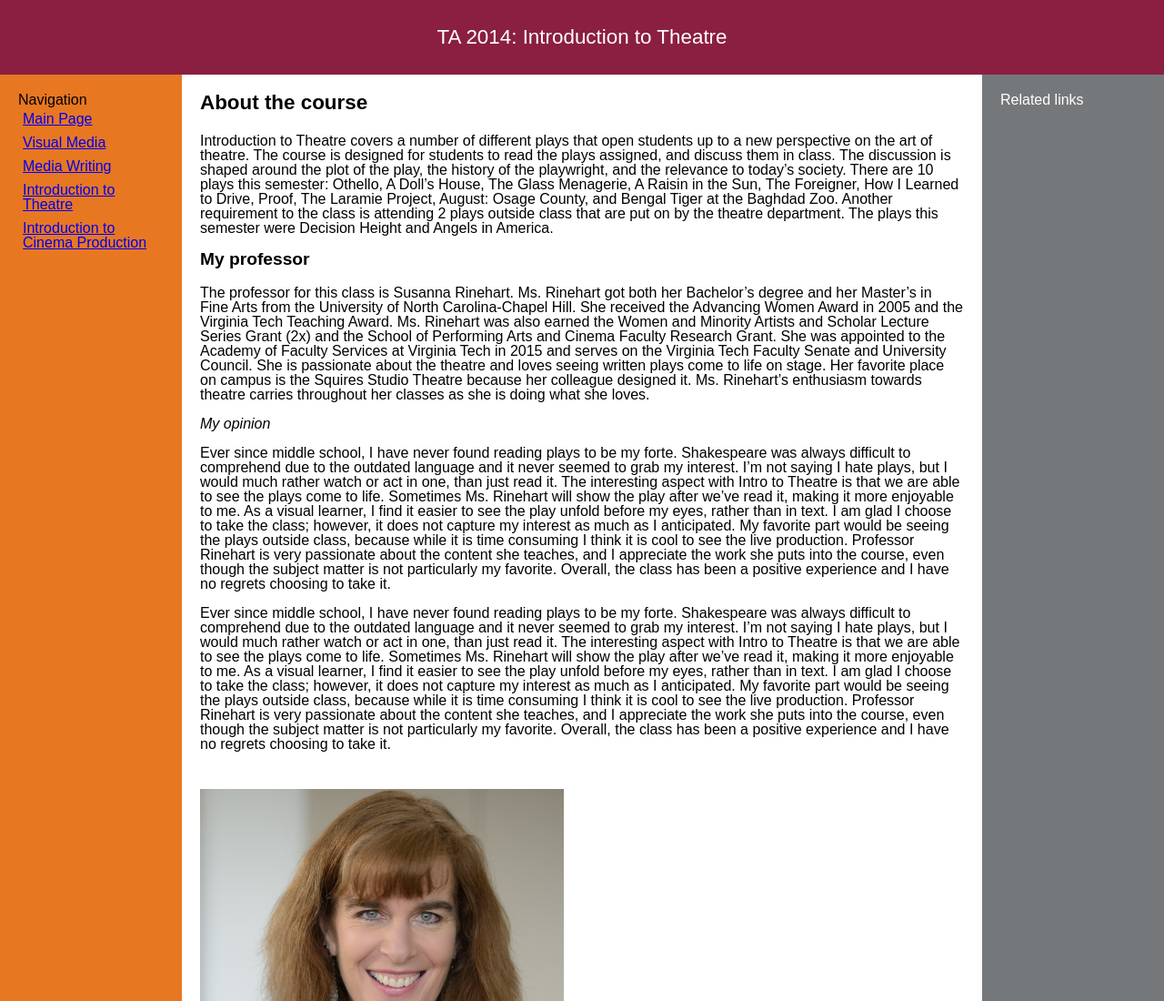
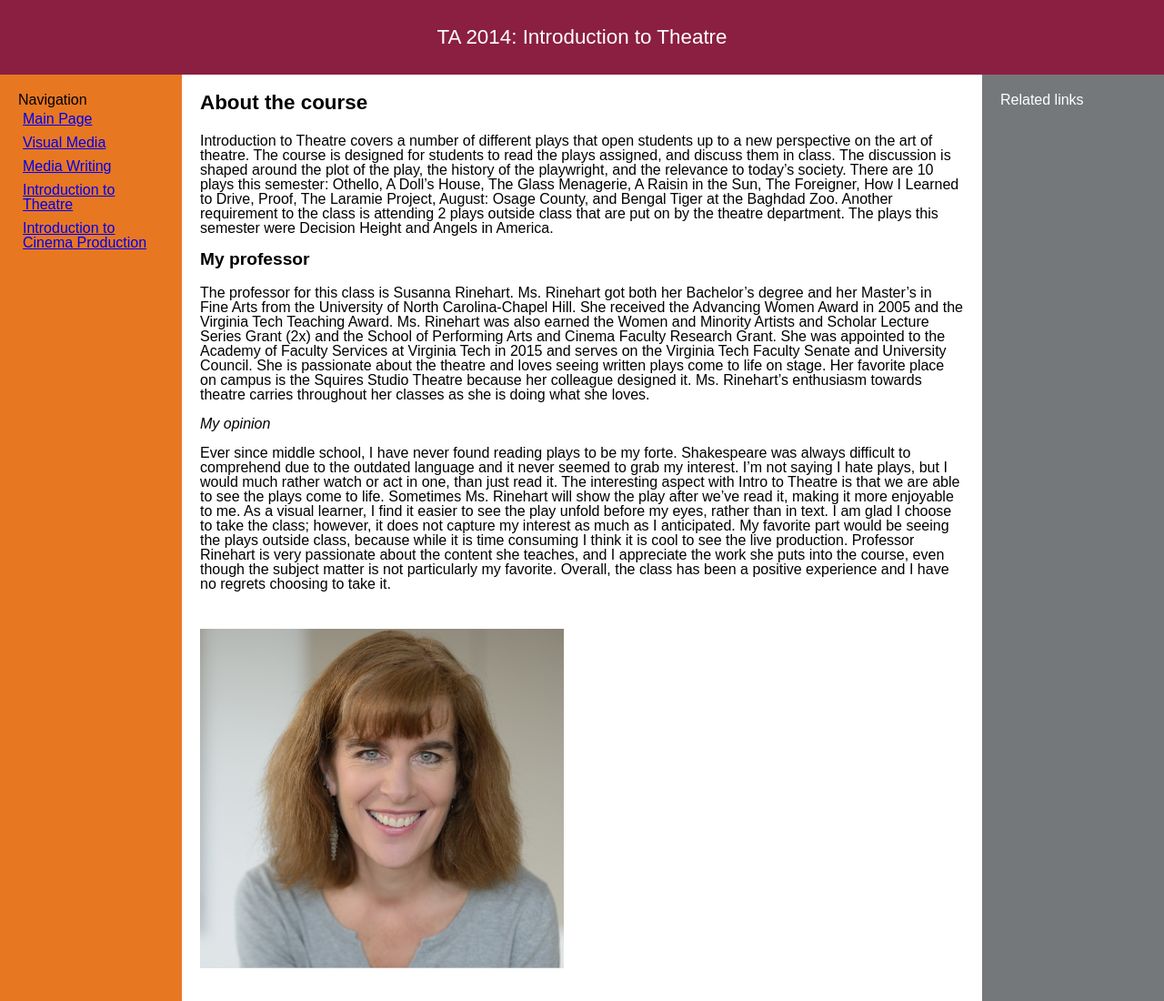
Before and after one commit to ginseystephenson/myteachers, a plain HTML site: page it.html in a window 1280 px wide. Shown: the top 1100 px of the page at 91% size. Drawn offline with Linux system fonts and the light colour scheme.

Commit message:
Update it.html

```diff
--- a/it.html
+++ b/it.html
@@ -26,8 +26,6 @@
       <p> The professor for this class is Susanna Rinehart. Ms. Rinehart got both her Bachelor’s degree and her Master’s in Fine Arts from the University of North Carolina-Chapel Hill. She received the Advancing Women Award in 2005 and the Virginia Tech Teaching Award. Ms. Rinehart was also earned the Women and Minority Artists and Scholar Lecture Series Grant (2x) and the School of Performing Arts and Cinema Faculty Research Grant. She was appointed to the Academy of Faculty Services at Virginia Tech in 2015 and serves on the Virginia Tech Faculty Senate and University Council. She is passionate about the theatre and loves seeing written plays come to life on stage. Her favorite place on campus is the Squires Studio Theatre because her colleague designed it. Ms. Rinehart’s enthusiasm towards theatre carries throughout her classes as she is doing what she loves.</p>
       <h3> My opinion </h3>
       <p>Ever since middle school, I have never found reading plays to be my forte. Shakespeare was always difficult to comprehend due to the outdated language and it never seemed to grab my interest. I’m not saying I hate plays, but I would much rather watch or act in one, than just read it. The interesting aspect with Intro to Theatre is that we are able to see the plays come to life. Sometimes Ms. Rinehart will show the play after we’ve read it, making it more enjoyable to me. As a visual learner, I find it easier to see the play unfold before my eyes, rather than in text. I am glad I choose to take the class; however, it does not capture my interest as much as I anticipated. My favorite part would be seeing the plays outside class, because while it is time consuming I think it is cool to see the live production. Professor Rinehart is very passionate about the content she teaches, and I appreciate the work she puts into the course, even though the subject matter is not particularly my favorite. Overall, the class has been a positive experience and I have no regrets choosing to take it. </p>
-      <p>Ever since middle school, I have never found reading plays to be my forte. Shakespeare was always difficult to comprehend due to the outdated language and it never seemed to grab my interest. I’m not saying I hate plays, but I would much rather watch or act in one, than just read it. The interesting aspect with Intro to Theatre is that we are able to see the plays come to life. Sometimes Ms. Rinehart will show the play after we’ve read it, making it more enjoyable to me. As a visual learner, I find it easier to see the play unfold before my eyes, rather than in text. I am glad I choose to take the class; however, it does not capture my interest as much as I anticipated. My favorite part would be seeing the plays outside class, because while it is time consuming I think it is cool to see the live production. Professor Rinehart is very passionate about the content she teaches, and I appreciate the work she puts into the course, even though the subject matter is not particularly my favorite. Overall, the class has been a positive experience and I have no regrets choosing to take it. </p>
-
 
       <img src="theatre.jpg" class="responsive"/>
   </main>
```
